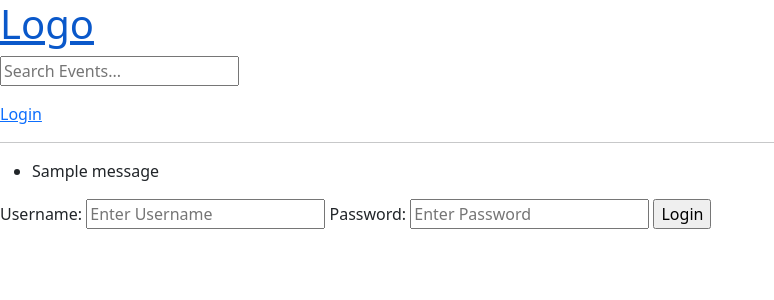
After one commit to chaeu/EventHub, a Django app: template base/templates/base/login_register.html in a window 1280 px wide. The commit adds this page. Shown: the top 300 px of the page, without its empty margins (0-774 px from the left). Run offline with Django 3.2, Linux system fonts and the light colour scheme; the template is opened without the code that fills it, so the values that code supplies are empty; tables that the repository leaves empty hold one stand-in row (values such as "Sample post"); one stand-in notice (Sample message) is shown.

Commit message:
add login and logout functionality

```diff
--- /dev/null
+++ b/base/templates/base/login_register.html
@@ -0,0 +1,21 @@
+{% extends "main.html" %}
+
+{% block content %}
+<div>
+    <form method="POST" action="">
+        {% csrf_token %}
+
+        <label>Username:</label>
+        <input type="text" name="username" placeholder="Enter Username">
+
+        <label>Password:</label>
+        <input type="password" name="password" placeholder="Enter Password">
+
+        <input type="submit" value="Login">
+
+    </form>
+
+
+
+</div>
+{% endblock content %}
--- a/base/urls.py
+++ b/base/urls.py
@@ -2,6 +2,8 @@ from django.urls import path
 from . import views
 
 urlpatterns = [
+    path("login/", views.loginPage, name="login"),
+    path("logout/", views.logoutUser, name="logout"),
     path("", views.home, name="home"),
     path("event/<str:pk>/", views.event, name="event"),
     path("create-event/", views.createEvent, name ="create-event"),
--- a/templates/main.html
+++ b/templates/main.html
@@ -11,6 +11,17 @@
 
     {% include "navbar.html" %}
 
+    <div>
+
+        {% if messages %}
+            <ul class="messages">
+                {% for message in messages %}
+                <li>{{ message }}</li>
+                {% endfor %}
+            </ul>
+        {% endif %}
+
+    </div>
     {% block content %}
 
 
--- a/templates/navbar.html
+++ b/templates/navbar.html
@@ -4,4 +4,11 @@
 <form method="GET" action="{% url "home" %}">
     <input type="text" name="q" placeholder="Search Events..."/>
 </form>
+
+{% if request.user.is_authenticated %}
+<a href="logout">Logout</a>
+
+{% else %}
+<a href="{% url "login" %}">Login</a>
+{% endif %}
 <hr>
```
Also changed, not shown: base/views.py (+29 -0 lines).
